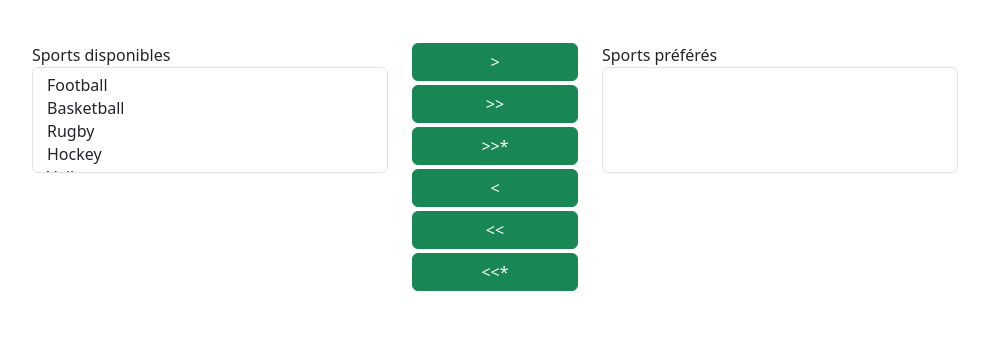
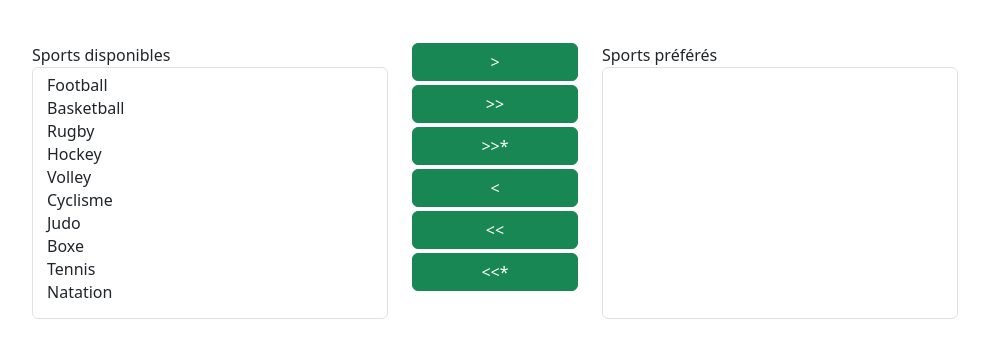
Before and after one commit to Bowlito/TP-JS, a plain HTML site: page liste-sports/liste-sport.html in a window 1280 px wide. Shown: the part 101-458 px from the top of the page, without its empty margins (145-1134 px from the left). Drawn offline with nearby package versions, Linux system fonts and the light colour scheme.

Commit message:
derniers correctifs

```diff
--- a/liste-sports/liste-sport.html
+++ b/liste-sports/liste-sport.html
@@ -17,7 +17,7 @@
         <div class="row mt-5 justify-content-center">
             <div class="col-4">
                 <label for="dispos">Sports disponibles</label>
-            <select class="form-select" id="dispos" multiple>
+            <select class="form-select h-100" id="dispos" multiple>
                 <option value="foot">Football</option>
                 <option value="basket">Basketball</option>
                 <option value="rugby">Rugby</option>
@@ -42,7 +42,7 @@
             </div>
             <div class="col-4">
                 <label for="pref">Sports préférés</label>
-            <select class="form-select" id="pref" multiple>
+            <select class="form-select h-100" id="pref" multiple>
 
 
             </select>
--- a/liste-sports/liste-sport.js
+++ b/liste-sports/liste-sport.js
@@ -90,7 +90,7 @@ bouttons.forEach(boutton => {
                     op.innerHTML = sport.innerHTML
                     op.value = sport.value
                     sport.remove()
-                    dispSports = document.querySelectorAll('#pref>option')
+                    dispSports = document.querySelectorAll('#dispos>option')
 
 
                 }
```
